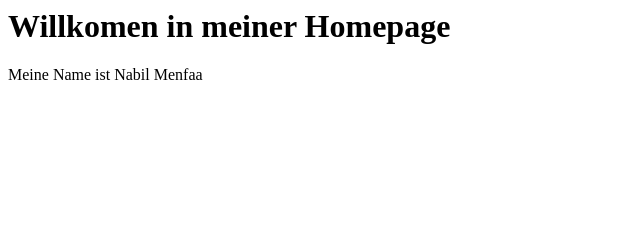
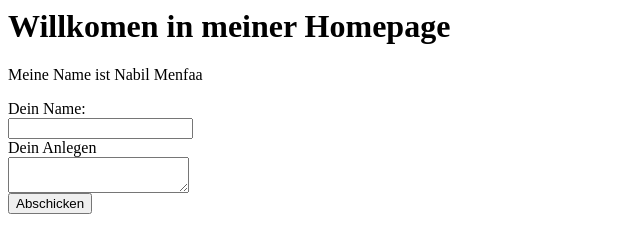
Before and after one commit to menfaa/homepage, a plain HTML site: page index.html in a window 1280 px wide. Shown: the whole page, without its empty margins (0-640 px from the left). Drawn offline with Linux system fonts and the light colour scheme.

Commit message:
Fuenfte Version

```diff
--- a/index.html
+++ b/index.html
@@ -8,5 +8,12 @@
     <body>
         <h1>Willkomen in meiner Homepage</h1>
         <p> Meine Name ist Nabil Menfaa</p>
+        <form>
+            Dein Name:<br>
+            <input type="text"><br>
+            Dein Anlegen <br>
+            <textarea></textarea><br>
+            <input type="submit" value="Abschicken">
+        </form>
     </body>
 </html>
```
